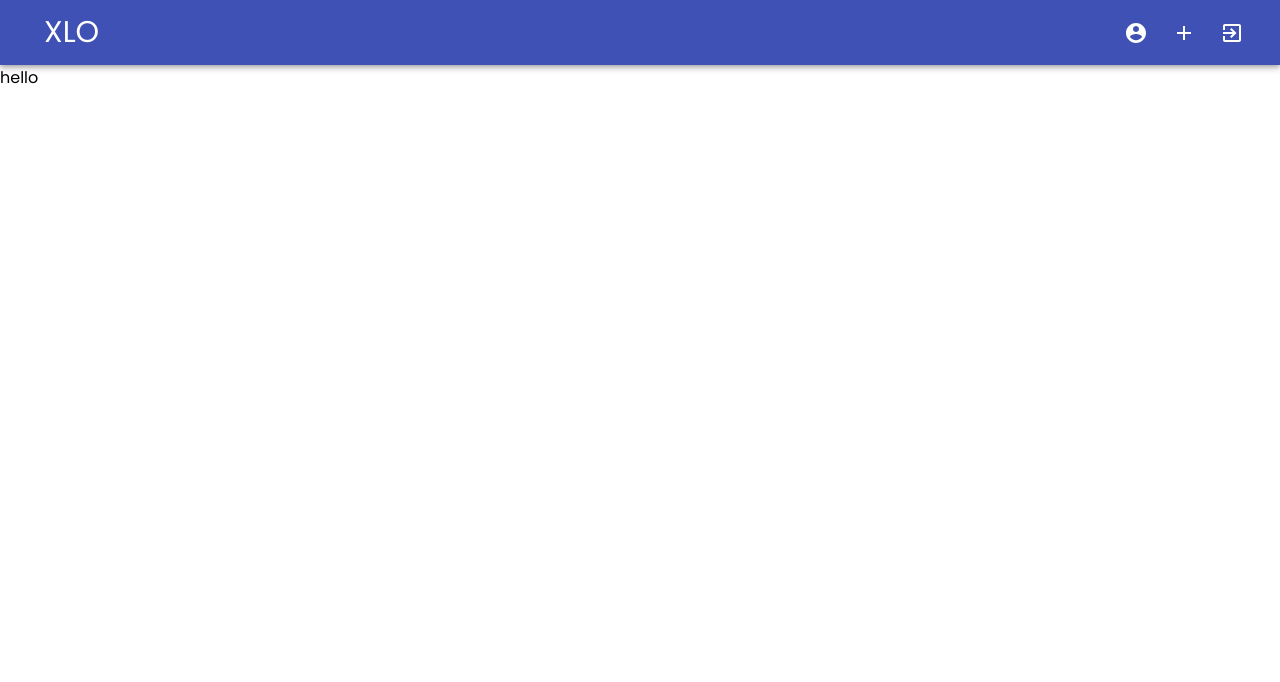
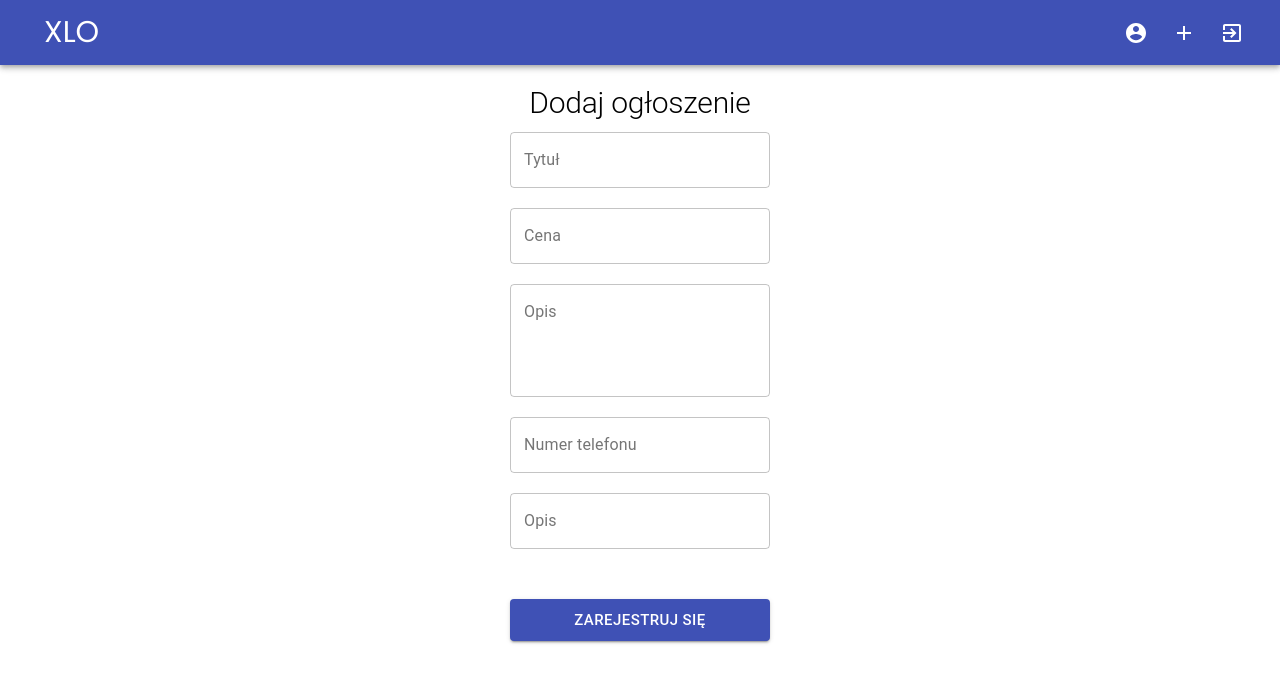
Before and after one commit to Sebastian2806/frontend-olx, a React (Create React App) app: page /addannoucement in a window 1280 px wide. Shown: the top 682 px of the page. Built offline with nearby package versions, Linux system fonts and the light colour scheme; sample sign-in values are in the browser's storage.

Commit message:
Create addAnnoucement form

```diff
--- a/src/views/AddAnnoucement.js
+++ b/src/views/AddAnnoucement.js
@@ -1,10 +1,126 @@
 import React, { useState, useEffect } from 'react';
+import { Formik, Field, Form } from 'formik';
+import * as Yup from 'yup';
+import { Button, Box, TextField, Typography, CircularProgress } from '@material-ui/core';
+import { makeStyles } from '@material-ui/core/styles';
 import HeaderTemplate from '../components/templates/HeaderTemplate';
 
+const useStyles = makeStyles({
+  box: {
+    width: 300,
+    margin: '0 auto',
+    padding: 20,
+  },
+  h2: {
+    fontSize: 30,
+    textAlign: 'center',
+  },
+  input: {
+    margin: '0 0 20px 0',
+  },
+  button: {
+    margin: '30px 0 20px 0',
+  },
+});
+
 const Home = () => {
+  const classes = useStyles();
+
+  const [isLoading, setIsLoading] = useState(false);
+
   return (
     <HeaderTemplate>
-      <div>hello</div>
+      <Formik
+        initialValues={{
+          title: '',
+          price: '',
+          description: '',
+          phone_number: '',
+          localization: '',
+          category_id: '',
+        }}
+        onSubmit={(values) => {
+          console.log(values);
+        }}
+      >
+        {({ values, errors, touched, isSubmitting }) => (
+          <Form>
+            <Box className={classes.box} display="flex" flexDirection="column">
+              <Typography className={classes.h2} variant="h2" gutterBottom>
+                Dodaj ogłoszenie
+              </Typography>
+              <Field
+                error={!!(errors.title && touched.title)}
+                name="title"
+                label="Tytuł"
+                variant="outlined"
+                as={TextField}
+                className={classes.input}
+                value={values.title}
+                helperText={!!(errors.title && touched.title) ? errors.title : null}
+              />
+              <Field
+                error={!!(errors.price && touched.price)}
+                name="price"
+                label="Cena"
+                variant="outlined"
+                as={TextField}
+                className={classes.input}
+                value={values.price}
+                helperText={!!(errors.price && touched.price) ? errors.price : null}
+              />
+              <Field
+                error={!!(errors.description && touched.description)}
+                name="description"
+                label="Opis"
+                variant="outlined"
+                as={TextField}
+                multiline
+                rows="4"
+                className={classes.input}
+                value={values.description}
+                helperText={
+                  !!(errors.description && touched.description) ? errors.description : null
+                }
+              />
+              <Field
+                error={!!(errors.phone_number && touched.phone_number)}
+                name="phone_number"
+                label="Numer telefonu"
+                variant="outlined"
+                as={TextField}
+                className={classes.input}
+                value={values.phone_number}
+                helperText={
+                  !!(errors.phone_number && touched.phone_number) ? errors.phone_number : null
+                }
+              />
+              <Field
+                error={!!(errors.localization && touched.localization)}
+                name="localization"
+                label="Opis"
+                variant="outlined"
+                as={TextField}
+                className={classes.input}
+                value={values.localization}
+                helperText={
+                  !!(errors.localization && touched.localization) ? errors.localization : null
+                }
+              />
+              <Button
+                className={classes.button}
+                variant="contained"
+                size="large"
+                color="primary"
+                type="submit"
+                // disabled={isSubmitting}
+              >
+                {isLoading ? <CircularProgress color="secondary" /> : 'Zarejestruj się'}
+              </Button>
+            </Box>
+          </Form>
+        )}
+      </Formik>
     </HeaderTemplate>
   );
 };
```
